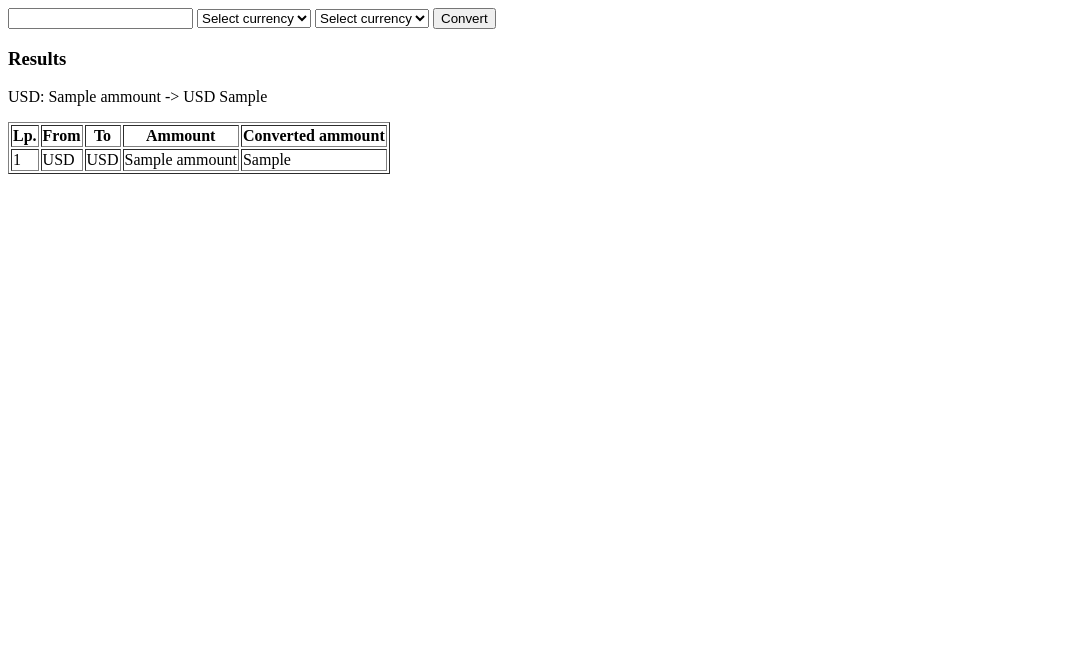
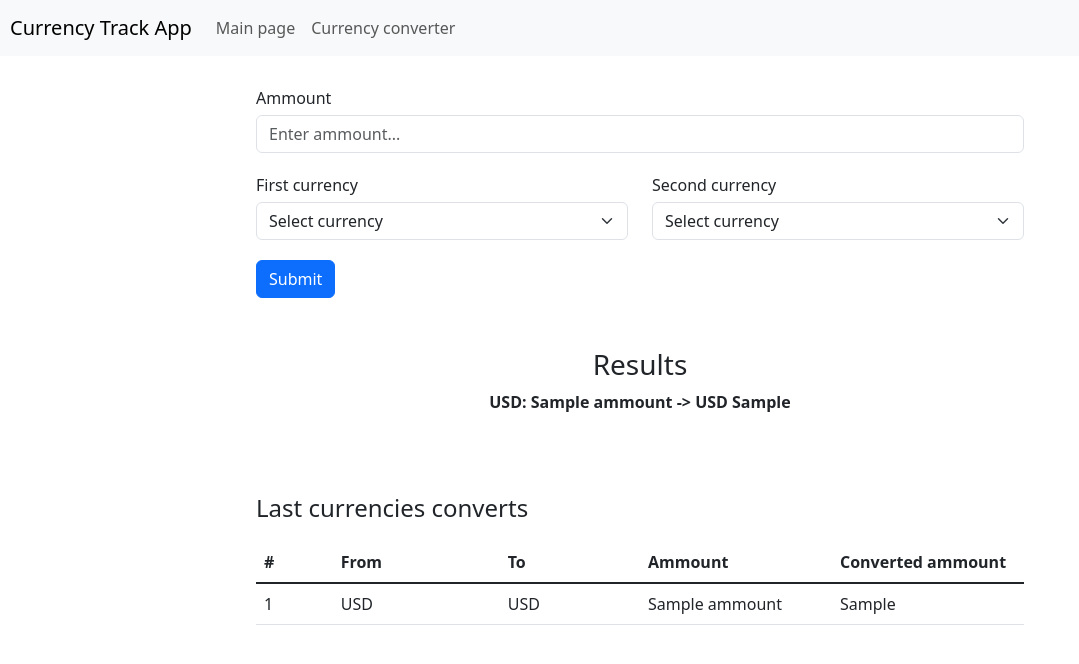
Before and after one commit to JanKolo04/CurrencyTrackApp, a PHP site: template src/Templates/currency_converter.html.twig in a window 1280 px wide. Shown: the top 664 px of the page, without its empty margins (0-1079 px from the left). Run offline with PHP 8.4, Linux system fonts and the light colour scheme; the template is opened without the code that fills it: most values are stand-ins (such as "Sample title", 1, 10 or a date in 2020); some libraries are stand-ins or nearby versions.

Commit message:
Finish all with currency converter page

```diff
--- /dev/null
+++ b/css/currency_converter.css
@@ -0,0 +1,61 @@
+.main {
+    width: 50%;
+    margin: auto;
+    margin-top: 30px;
+}
+
+#ammountInput {
+    margin: 5px 0px;
+}
+
+.row > .col > label {
+    margin: 15px 0px 0px !important;
+}
+
+#firstCurrencySelect, #secondCurrencySelect {
+    margin: 5px 0px;
+}
+
+.btn {
+    margin-top: 15px;
+}
+
+#hidde {
+    display: none;
+}
+
+.results_section {
+    margin-top: 50px;
+    text-align: center;
+}
+
+.h4 {
+    margin-bottom: 20px !important;
+}
+
+.table-section {
+    margin-top: 80px;
+    margin-bottom: 50px;
+}
+
+.empty-table {
+    text-align: center;
+}
+
+@media only screen and (max-width: 1396px) {
+    .main {
+        width: 60%;
+    }
+}
+
+@media only screen and (max-width: 1165px) {
+    .main {
+        width: 80%;
+    }
+}
+
+@media only screen and (max-width: 873px) {
+    .main {
+        width: 98%;
+    }
+}
--- /dev/null
+++ b/css/header.css
@@ -0,0 +1,3 @@
+.navbar {
+    padding: 8px 10px !important;
+}
--- a/src/Controllers/BaseController.php
+++ b/src/Controllers/BaseController.php
@@ -45,11 +45,11 @@
          * some operations which are necessary
          *
          * @param array $request_data assoc array which user send in form
-         * @param array|null $error_messages assoc array with errors
+         * @param array|null $errors assoc array with errors
          * @param float|null $convertedAmmount converted ammount from first to second currency
          * @return void
          */
-        protected function renderCurrencyConverterPage(array $request_data, ?array $error_messages, ?float $convertedAmmount): void
+        protected function renderCurrencyConverterPage(array $request_data, ?array $errors, ?float $convertedAmmount): void
         {
             // if $convertedAmmount isn't null add to results section class to show
             $displayResults = "hidde";
@@ -69,7 +69,7 @@
                 [
                     "converted_ammount" => $convertedAmmount,
                     "request_data" => $request_data,
-                    "error_messages" => $error_messages,
+                    "errors" => $errors,
                     "displayResults" => $displayResults,
                     "currencies" => $currencies,
                     "converts" => $lastConverts
--- a/src/Templates/currency_converter.html.twig
+++ b/src/Templates/currency_converter.html.twig
@@ -3,15 +3,29 @@
 <head>
     <meta charset="UTF-8">
     <title>Currency Track App - Currency converter</title>
+    <link href="css/currency_converter.css" rel="stylesheet" type="text/css">
+    <link href="css/header.css" rel="stylesheet" type="text/css">
+    <link href="https://cdn.jsdelivr.net/npm/bootstrap@5.3.0/dist/css/bootstrap.min.css" rel="stylesheet" integrity="sha384-9ndCyUaIbzAi2FUVXJi0CjmCapSmO7SnpJef0486qhLnuZ2cdeRhO02iuK6FUUVM" crossorigin="anonymous">
+    <script src="https://cdn.jsdelivr.net/npm/bootstrap@5.3.0/dist/js/bootstrap.bundle.min.js" integrity="sha384-geWF76RCwLtnZ8qwWowPQNguL3RmwHVBC9FhGdlKrxdiJJigb/j/68SIy3Te4Bkz" crossorigin="anonymous"></script>
 </head>
 <body>
 
-    <form method="POST" action="/CurrencyTrackApp/currency">
-        <input type="number" name="ammount" min="0" value={{ request_data.ammount }}>
-        <span class="error_message">{{ error_messages.ammount }}</span>
+    {% include 'header.html' %}
 
-        <select name="first_currency">
-            <option selected disabled>Select currency</option>
+    <section class="main">
+        <form method="POST" action="/CurrencyTrackApp/currency-converter">
+            <div class="form-group">
+                <label for="ammountInput">Ammount</label>
+                <input type="number" class="form-control {{errors.ammount.invalid}}" id="ammountInput" name="ammount" value="{{ request_data.ammount }}" placeholder="Enter ammount...">
+                <span class="invalid-feedback">{{ errors.ammount.message }}</span>
+            </div>
+
+            <div class="row">
+                <div class="col">
+                    <label for="firstCurrencySelect">First currency</label>
+
+                    <select id="firstCurrencySelect" class="form-select {{errors.first_currency.invalid}}" name="first_currency">
+                        <option value="" selected>Select currency</option>
                         {# print all currencies #}
                         {% for currency in currencies %}
                             {# if current code equals code which was selected add 'selected' into option #}
@@ -23,10 +37,14 @@
                             <option>{{ currency.code }}</option>
                         {% endfor %}
                     </select>
-        <span class="error_message">{{ error_messages.first_currency }}</span>
+                    <span class="invalid-feedback">{{ errors.first_currency.message }}</span>
+                </div>
 
-        <select name="second_currency">
-            <option selected disabled>Select currency</option>
+                <div class="col">
+                    <label for="secondCurrencySelect">Second currency</label>
+
+                    <select id="secondCurrencySelect" class="form-select {{errors.second_currency.invalid}}" name="second_currency">
+                        <option value="" selected>Select currency</option>
                         {# print all currencies #}
                         {% for currency in currencies %}
                             {# if current code equals code which was selected add 'selected' into option #}
@@ -38,39 +56,50 @@
                             <option>{{ currency.code }}</option>
                         {% endfor %}
                     </select>
-        <span class="error_message">{{ error_messages.second_currency }}</span>
+                    <span class="invalid-feedback">{{ errors.second_currency.message }}</span>
+                </div>
+            </div>
 
-        <button type="submit" name="convert">Convert</button>
+            <button type="submit" class="btn btn-primary" name="convert">Submit</button>
         </form>
 
-    <section id="results_section" class={{ displayResults }}>
+        <section class="results_section" id="{{ displayResults }}">
             <h3>Results</h3>
-        <p>{{ request_data.first_currency }}: {{ request_data.ammount }}  ->  {{ request_data.second_currency }} {{ converted_ammount }}</p>
+            <b><p>{{ request_data.first_currency }}: {{ request_data.ammount }}  ->  {{ request_data.second_currency }} {{ converted_ammount }}</p></b>
         </section>
 
-    <section id="last_converts">
-        <table border=1>
+        <section class="table-responsive-sm table-section">
+            <h4 class="h4">Last currencies converts</h4>
+            <table class="table table-hover">
                 <thead>
-                <th>Lp.</th>
-                <th>From</th>
-                <th>To</th>
-                <th>Ammount</th>
-                <th>Converted ammount</th>
+                    <tr>
+                        <th scope="col">#</th>
+                        <th scope="col">From</th>
+                        <th scope="col">To</th>
+                        <th scope="col">Ammount</th>
+                        <th scope="col">Converted ammount</th>
+                    </tr>
                 </thead>
-
-            <tboody>
+                <tbody class="table-group-divider">
+                {% if converts|length > 0 %}
                     {% for convert in converts %}
                         <tr>
                             <td>{{ convert.converts_id }}</td>
                             <td>{{ convert.first_currency }}</td>
                             <td>{{ convert.second_currency }}</td>
-                    <td>{{ convert.ammount }}</td>
-                    <td>{{ convert.converted_ammount }}</td>
+                            <td class='w-25'>{{ convert.ammount }}</td>
+                            <td class='w-25'>{{ convert.converted_ammount }}</td>
                         </tr>
                     {% endfor %}
-            </tboody>
+                {% else %}
+                    <tr>
+                        <td class="empty-table" colspan="5">No converts</td>
+                    </tr>
+                {% endif %}
+                </tbody>
             </table>
         </section>
+    <section>
 
 </body>
 </html>
--- a/src/Templates/header.html
+++ b/src/Templates/header.html
@@ -1,5 +1,5 @@
 <nav class="navbar sticky-top navbar-expand-lg navbar-light bg-light">
-    <a class="navbar-brand" href="#">Currency Track App</a>
+    <a class="navbar-brand" href="/CurrencyTrackApp">Currency Track App</a>
     <button class="navbar-toggler" type="button" data-bs-toggle="collapse" data-bs-target="#navbarNav" aria-controls="navbarNav" aria-expanded="false" aria-label="Toggle navigation">
         <span class="navbar-toggler-icon"></span>
     </button>
@@ -7,7 +7,7 @@
     <div class="collapse navbar-collapse" id="navbarNav">
         <ul class="navbar-nav">
         <li class="nav-item active">
-            <a class="nav-link" href="CurrencyTrackApp/">Main page</a>
+            <a class="nav-link" href="/CurrencyTrackApp">Main page</a>
         </li>
         <li class="nav-item">
             <a class="nav-link" href="/CurrencyTrackApp/currency-converter">Currency converter</a>
```
Also changed, not shown: config/Routes.php (+11 -12 lines), src/Controllers/CurrencyConverterController.php (+26 -9 lines), src/Templates/404.html (added, +23 -0 lines). Lines whose indentation alone changed are shown as unchanged.
